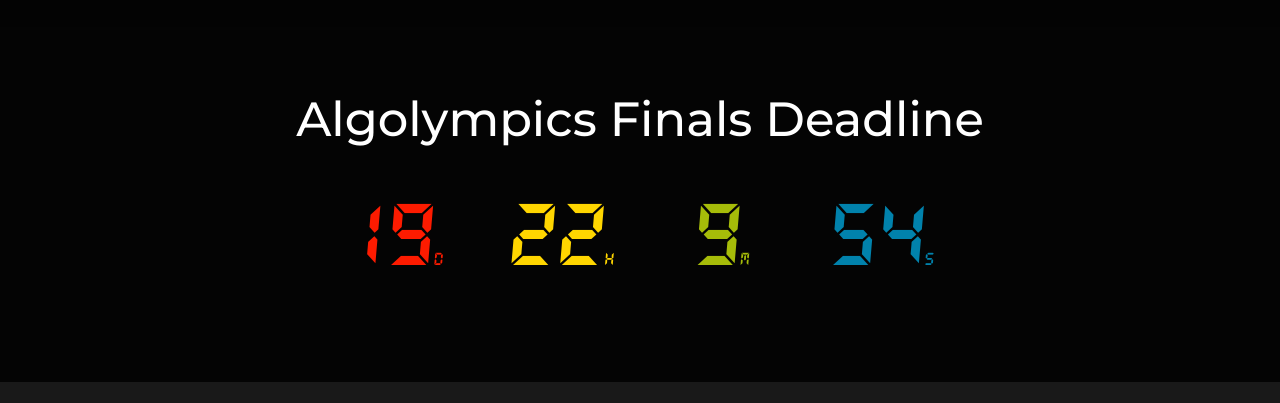
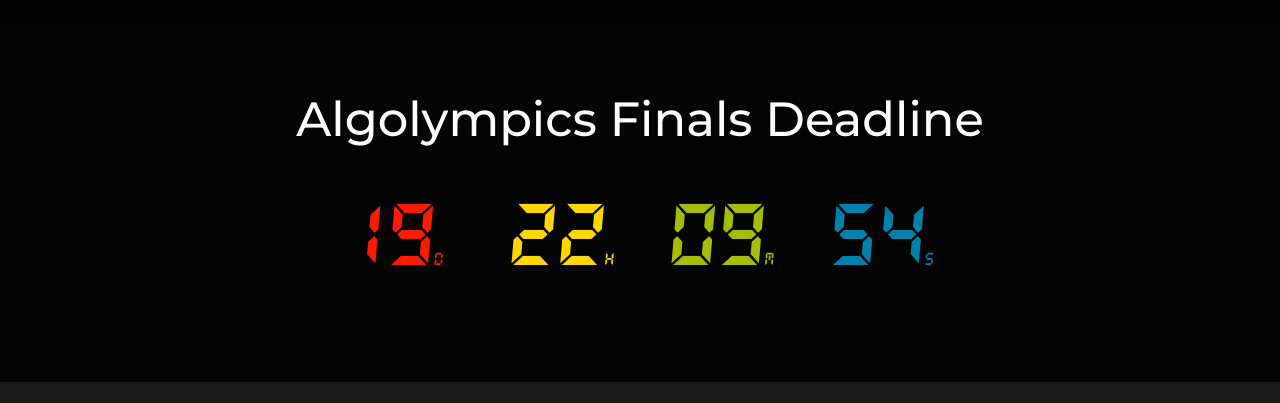
Before and after one commit to Aikiro42/algolympics-site-2021, a Gatsby site: page /live in a window 1280 px wide. Shown: the part 90-493 px from the top of the page. Built offline with nearby package versions, Linux system fonts and the light colour scheme; Gatsby itself is replaced by a stand-in of ours.

Commit message:
Update countdown.js

```diff
--- a/src/components/live/countdown.js
+++ b/src/components/live/countdown.js
@@ -12,10 +12,19 @@ const calculateTimeLeft = () => {
 		if(formatted_seconds.length < 2){
 			formatted_seconds = "0" + formatted_seconds;
 		}
+		let formatted_minutes = String(Math.floor((difference / 1000 / 60) % 60));
+		if(formatted_minutes.length < 2){
+			formatted_minutes = "0" + formatted_minutes;
+		}
+		let formatted_hours = String(Math.floor((difference / (1000 * 60 * 60)) % 24));
+		if(formatted_hours.length < 2){
+			formatted_hours = "0" + formatted_hours;
+		}
+
 		timeLeft = {
 			days: Math.floor(difference / (1000 * 60 * 60 * 24)),
-			hours: Math.floor((difference / (1000 * 60 * 60)) % 24),
-			minutes: Math.floor((difference / 1000 / 60) % 60),
+			hours: formatted_hours,
+			minutes: formatted_minutes,
 			seconds: formatted_seconds
 		};
 	}
```
